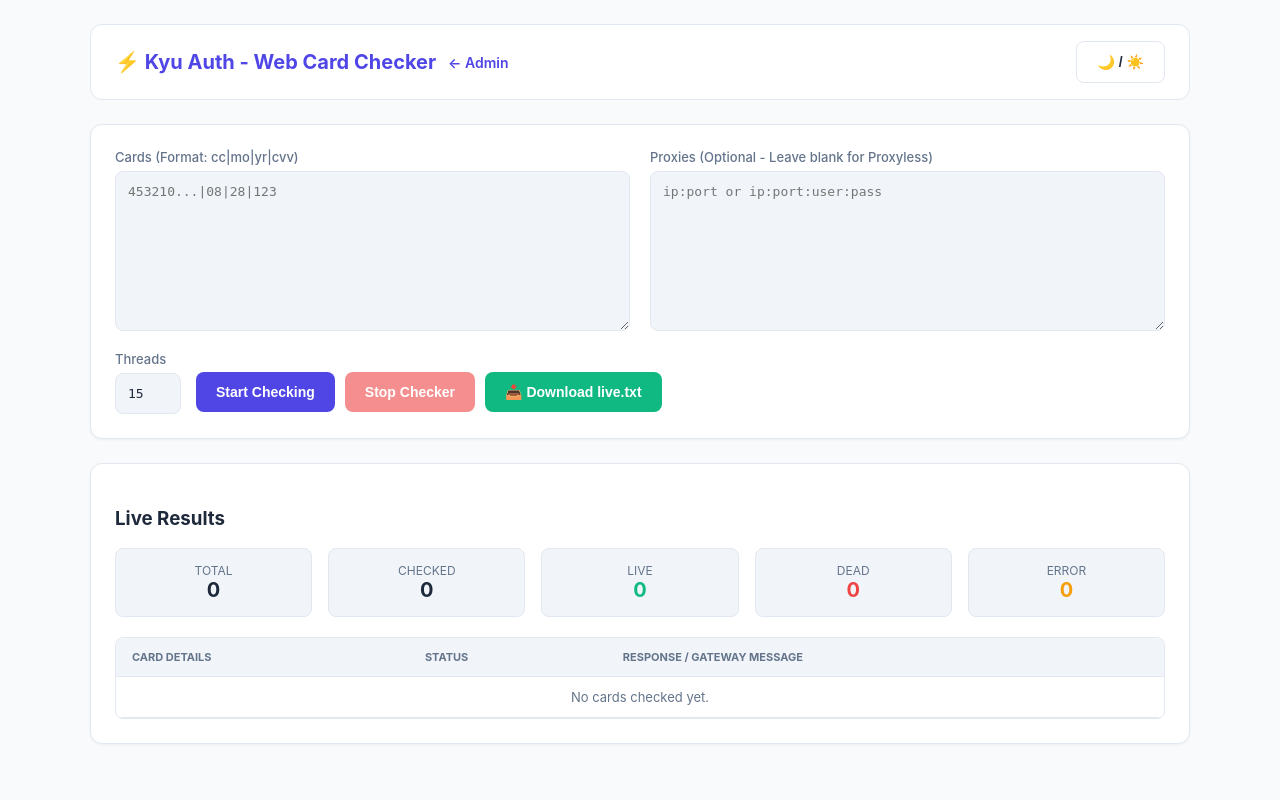
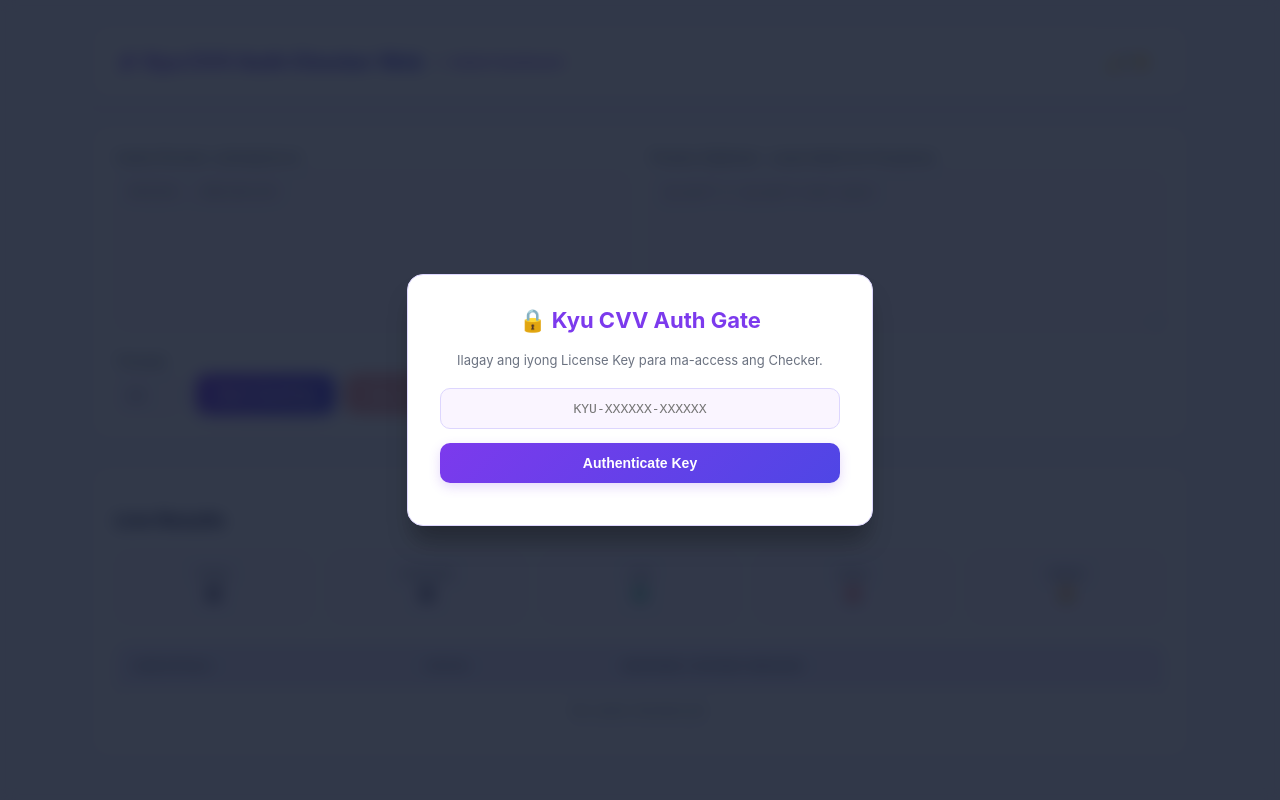
Before and after one commit to piemai/kyu-auth-api, a Flask app: page /checker in a window 1280 px wide. Run offline with Flask 3, Linux system fonts and the light colour scheme.

Commit message:
Update checker.html

```diff
--- a/templates/checker.html
+++ b/templates/checker.html
@@ -3,36 +3,38 @@
 <head>
     <meta charset="UTF-8">
     <meta name="viewport" content="width=device-width, initial-scale=1.0">
-    <title>Kyu Auth - Web Card Checker</title>
+    <title>Kyu CVV Auth Checker Web</title>
     <style>
         :root {
-            --bg-color: #f8fafc;
+            --bg-color: #f5f3ff;
             --card-bg: #ffffff;
-            --text-color: #1e293b;
-            --text-muted: #64748b;
-            --primary-color: #4f46e5;
-            --primary-hover: #4338ca;
+            --text-color: #1e1b4b;
+            --text-muted: #6b7280;
+            --primary-color: #7c3aed;
+            --primary-hover: #6d28d9;
+            --accent-gradient: linear-gradient(135deg, #7c3aed 0%, #4f46e5 100%);
             --danger-color: #ef4444;
             --success-color: #10b981;
             --warning-color: #f59e0b;
-            --border-color: #e2e8f0;
-            --table-header: #f1f5f9;
-            --code-bg: #f1f5f9;
+            --border-color: #ddd6fe;
+            --table-header: #ede9fe;
+            --code-bg: #faf5ff;
         }
 
         [data-theme="dark"] {
-            --bg-color: #0f172a;
-            --card-bg: #1e293b;
-            --text-color: #f8fafc;
-            --text-muted: #94a3b8;
-            --primary-color: #6366f1;
-            --primary-hover: #4f46e5;
+            --bg-color: #09090b;
+            --card-bg: #18181b;
+            --text-color: #f4f4f5;
+            --text-muted: #a1a1aa;
+            --primary-color: #8b5cf6;
+            --primary-hover: #7c3aed;
+            --accent-gradient: linear-gradient(135deg, #8b5cf6 0%, #6366f1 100%);
             --danger-color: #f87171;
             --success-color: #34d399;
             --warning-color: #fbbf24;
-            --border-color: #334155;
-            --table-header: #334155;
-            --code-bg: #334155;
+            --border-color: #27272a;
+            --table-header: #27272a;
+            --code-bg: #1f1f23;
         }
 
         body {
@@ -46,174 +48,104 @@
             transition: background-color 0.3s, color 0.3s;
         }
 
-        .container {
-            width: 100%;
-            max-width: 1100px;
+        .container { width: 100%; max-width: 1100px; }
+
+        /* Key Gate Modal Overlay */
+        #authOverlay {
+            position: fixed; top: 0; left: 0; width: 100%; height: 100%;
+            background: rgba(15, 23, 42, 0.85); backdrop-filter: blur(8px);
+            display: flex; justify-content: center; align-items: center; z-index: 9999;
+        }
+        .auth-card {
+            background: var(--card-bg); padding: 32px; border-radius: 16px;
+            border: 1px solid var(--border-color); width: 100%; max-width: 400px;
+            text-align: center; box-shadow: 0 20px 25px -5px rgba(0,0,0,0.3);
+        }
+        .auth-card h2 { margin-top: 0; color: var(--primary-color); font-size: 22px; }
+
+        header {
+            display: flex; justify-content: space-between; align-items: center;
+            margin-bottom: 24px; background: var(--card-bg); padding: 18px 24px;
+            border-radius: 14px; border: 1px solid var(--border-color); flex-wrap: wrap; gap: 12px;
+            box-shadow: 0 4px 6px -1px rgba(124, 58, 237, 0.05);
         }
 
-        header {
-            display: flex;
-            justify-content: space-between;
-            align-items: center;
-            margin-bottom: 24px;
-            background: var(--card-bg);
-            padding: 16px 24px;
-            border-radius: 12px;
-            border: 1px solid var(--border-color);
-            flex-wrap: wrap;
-            gap: 12px;
+        header h1 { margin: 0; font-size: 20px; background: var(--accent-gradient); -webkit-background-clip: text; -webkit-text-fill-color: transparent; font-weight: 800; }
+        .header-actions { display: flex; align-items: center; gap: 10px; }
+
+        .card {
+            background-color: var(--card-bg); border-radius: 14px; padding: 24px;
+            margin-bottom: 24px; border: 1px solid var(--border-color); box-shadow: 0 4px 6px -1px rgba(0,0,0,0.02);
         }
 
-        header h1 {
-            margin: 0;
-            font-size: 20px;
-            color: var(--primary-color);
+        .grid-2 { display: grid; grid-template-columns: 1fr 1fr; gap: 20px; }
+        @media (max-width: 768px) { .grid-2 { grid-template-columns: 1fr; } }
+
+        label { display: block; margin-bottom: 6px; font-weight: 600; font-size: 13px; color: var(--text-muted); }
+
+        textarea, input[type="text"], input[type="number"] {
+            width: 100%; padding: 12px; border: 1px solid var(--border-color);
+            border-radius: 10px; background-color: var(--code-bg); color: var(--text-color);
+            font-family: monospace; font-size: 13px; box-sizing: border-box; transition: border-color 0.2s;
         }
+        textarea { height: 160px; resize: vertical; }
+        textarea:focus, input:focus { outline: none; border-color: var(--primary-color); }
 
-        .header-actions {
-            display: flex;
-            align-items: center;
-            gap: 10px;
+        .stats-bar { display: flex; gap: 16px; margin-bottom: 20px; flex-wrap: wrap; }
+        .stat-box {
+            flex: 1; min-width: 120px; background: var(--code-bg); padding: 16px;
+            border-radius: 10px; text-align: center; border: 1px solid var(--border-color);
         }
-
-        .card {
-            background-color: var(--card-bg);
-            border-radius: 12px;
-            padding: 24px;
-            margin-bottom: 24px;
-            border: 1px solid var(--border-color);
-            box-shadow: 0 1px 3px rgba(0,0,0,0.05);
-        }
-
-        .grid-2 {
-            display: grid;
-            grid-template-columns: 1fr 1fr;
-            gap: 20px;
-        }
-
-        @media (max-width: 768px) {
-            .grid-2 { grid-template-columns: 1fr; }
-        }
-
-        label {
-            display: block;
-            margin-bottom: 6px;
-            font-weight: 500;
-            font-size: 13px;
-            color: var(--text-muted);
-        }
-
-        textarea, input[type="number"] {
-            width: 100%;
-            padding: 12px;
-            border: 1px solid var(--border-color);
-            border-radius: 8px;
-            background-color: var(--code-bg);
-            color: var(--text-color);
-            font-family: monospace;
-            font-size: 13px;
-            box-sizing: border-box;
-            resize: vertical;
-        }
-
-        textarea { height: 160px; }
-        textarea:focus, input[type="number"]:focus { outline: none; border-color: var(--primary-color); }
-
-        .stats-bar {
-            display: flex;
-            gap: 16px;
-            margin-bottom: 20px;
-            flex-wrap: wrap;
-        }
-
-        .stat-box {
-            flex: 1;
-            min-width: 120px;
-            background: var(--code-bg);
-            padding: 14px;
-            border-radius: 8px;
-            text-align: center;
-            border: 1px solid var(--border-color);
-        }
-
-        .stat-box span {
-            display: block;
-            font-size: 12px;
-            color: var(--text-muted);
-            text-transform: uppercase;
-        }
-
-        .stat-box strong {
-            font-size: 20px;
-            font-weight: 700;
-        }
-
+        .stat-box span { display: block; font-size: 11px; color: var(--text-muted); text-transform: uppercase; font-weight: 600; }
+        .stat-box strong { font-size: 22px; font-weight: 800; }
         .stat-live { color: var(--success-color); }
         .stat-dead { color: var(--danger-color); }
         .stat-error { color: var(--warning-color); }
 
         button {
-            background-color: var(--primary-color);
-            color: white;
-            border: none;
-            padding: 12px 20px;
-            border-radius: 8px;
-            cursor: pointer;
-            font-weight: 600;
-            font-size: 14px;
-            transition: background 0.2s;
+            background: var(--accent-gradient); color: white; border: none;
+            padding: 12px 20px; border-radius: 10px; cursor: pointer; font-weight: 600; font-size: 14px;
+            transition: opacity 0.2s, transform 0.1s; box-shadow: 0 4px 12px rgba(124, 58, 237, 0.2);
         }
+        button:hover { opacity: 0.9; transform: translateY(-1px); }
+        button:active { transform: translateY(0); }
+        button:disabled { opacity: 0.5; cursor: not-allowed; box-shadow: none; }
 
-        button:hover { background-color: var(--primary-hover); }
-        button:disabled { opacity: 0.6; cursor: not-allowed; }
-
-        .btn-danger { background-color: var(--danger-color); }
-        .btn-success { background-color: var(--success-color); }
-        .btn-secondary { background-color: transparent; color: var(--text-color); border: 1px solid var(--border-color); }
+        .btn-danger { background: var(--danger-color); box-shadow: 0 4px 12px rgba(239, 68, 68, 0.2); }
+        .btn-success { background: var(--success-color); box-shadow: 0 4px 12px rgba(16, 185, 129, 0.2); }
+        .btn-secondary { background: transparent; color: var(--text-color); border: 1px solid var(--border-color); box-shadow: none; }
         .btn-secondary:hover { background-color: var(--code-bg); }
 
-        .table-responsive {
-            overflow-x: auto;
-            max-height: 400px;
-            border: 1px solid var(--border-color);
-            border-radius: 8px;
-        }
+        .table-responsive { overflow-x: auto; max-height: 400px; border: 1px solid var(--border-color); border-radius: 10px; }
+        table { width: 100%; border-collapse: collapse; }
+        th, td { padding: 14px 16px; text-align: left; border-bottom: 1px solid var(--border-color); font-size: 13px; }
+        th { background-color: var(--table-header); color: var(--text-muted); text-transform: uppercase; font-size: 11px; font-weight: 700; position: sticky; top: 0; }
 
-        table {
-            width: 100%;
-            border-collapse: collapse;
-        }
-
-        th, td {
-            padding: 12px 16px;
-            text-align: left;
-            border-bottom: 1px solid var(--border-color);
-            font-size: 13px;
-        }
-
-        th {
-            background-color: var(--table-header);
-            color: var(--text-muted);
-            text-transform: uppercase;
-            font-size: 11px;
-            position: sticky;
-            top: 0;
-        }
-
-        .badge-live { color: var(--success-color); font-weight: bold; }
-        .badge-dead { color: var(--danger-color); font-weight: bold; }
-        .badge-error { color: var(--warning-color); font-weight: bold; }
+        .badge-live { color: var(--success-color); font-weight: 800; }
+        .badge-dead { color: var(--danger-color); font-weight: 800; }
+        .badge-error { color: var(--warning-color); font-weight: 800; }
     </style>
 </head>
 <body data-theme="light">
+    <!-- Key Gate Modal -->
+    <div id="authOverlay">
+        <div class="auth-card">
+            <h2>🔒 Kyu CVV Auth Gate</h2>
+            <p style="font-size: 13px; color: var(--text-muted); margin-bottom: 20px;">Ilagay ang iyong License Key para ma-access ang Checker.</p>
+            <input type="text" id="licenseKeyInput" placeholder="KYU-XXXXXX-XXXXXX" style="margin-bottom: 14px; text-align: center; text-transform: uppercase;">
+            <button onclick="verifyLicenseKey()" style="width: 100%;">Authenticate Key</button>
+            <div id="authError" style="color: var(--danger-color); font-size: 12px; margin-top: 10px;"></div>
+        </div>
+    </div>
+
     <div class="container">
         <header>
             <div style="display: flex; align-items: center; gap: 12px;">
-                <h1>⚡ Kyu Auth - Web Card Checker</h1>
-                <a href="/" style="color: var(--primary-color); text-decoration: none; font-weight: 600; font-size: 14px;">← Admin</a>
+                <h1>⚡ Kyu CVV Auth Checker Web</h1>
+                <a href="/" style="color: var(--primary-color); text-decoration: none; font-weight: 600; font-size: 13px;">← Admin Dashboard</a>
             </div>
             <div class="header-actions">
-                <button class="btn-secondary" onclick="toggleTheme()">🌙 / ☀️</button>
+                <button class="btn-secondary" onclick="toggleTheme()" style="padding: 10px 14px;">🌙 / ☀️</button>
             </div>
         </header>
 
@@ -225,11 +157,11 @@
                 </div>
                 <div class="form-group">
                     <label for="proxiesInput">Proxies (Optional - Leave blank for Proxyless)</label>
-                    <textarea id="proxiesInput" placeholder="ip:port or ip:port:user:pass"></textarea>
+                    <textarea id="proxiesInput" placeholder="ip:port o ip:port:user:pass" style="height: 160px;"></textarea>
                 </div>
             </div>
 
-            <div style="margin-top: 16px; display: flex; gap: 15px; align-items: center; flex-wrap: wrap;">
+            <div style="margin-top: 18px; display: flex; gap: 15px; align-items: center; flex-wrap: wrap;">
                 <div style="max-width: 140px;">
                     <label for="threadsInput">Threads</label>
                     <input type="number" id="threadsInput" min="1" max="50" value="15">
@@ -277,7 +209,42 @@
         document.addEventListener("DOMContentLoaded", () => {
             const savedTheme = localStorage.getItem('kyu_theme') || 'light';
             document.body.setAttribute('data-theme', savedTheme);
+
+            // Check if already authenticated in session
+            const savedKey = sessionStorage.getItem('kyu_verified_key');
+            if (savedKey) {
+                document.getElementById('authOverlay').style.display = 'none';
+            }
         });
+
+        function verifyLicenseKey() {
+            const key = document.getElementById('licenseKeyInput').value.trim();
+            const errDiv = document.getElementById('authError');
+            errDiv.innerText = '';
+
+            if (!key) {
+                errDiv.innerText = 'Ilagay ang license key.';
+                return;
+            }
+
+            // Generate simple browser fingerprint for HWID check
+            const deviceId = navigator.userAgent + navigator.language + screen.width;
+
+            fetch('/verify.php', {
+                method: 'POST',
+                headers: { 'Content-Type': 'application/json' },
+                body: JSON.stringify({ key: key, device_id: deviceId })
+            }).then(res => res.json()).then(data => {
+                if (data.success) {
+                    sessionStorage.setItem('kyu_verified_key', key);
+                    document.getElementById('authOverlay').style.display = 'none';
+                } else {
+                    errDiv.innerText = data.message || 'Invalid o expired ang key.';
+                }
+            }).catch(() => {
+                errDiv.innerText = 'May error sa server connection.';
+            });
+        }
 
         function toggleTheme() {
             const body = document.body;
```
